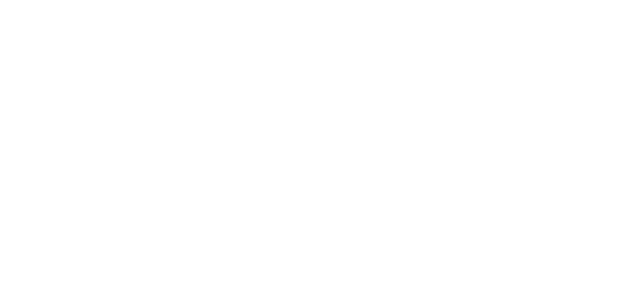
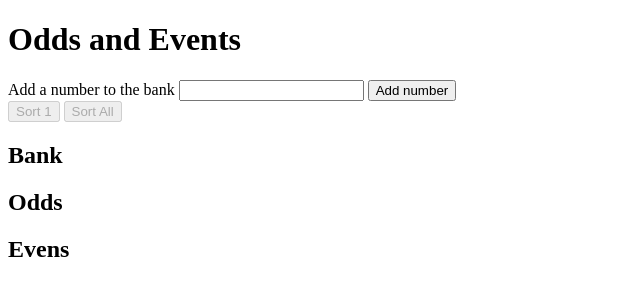
Before and after one commit to rmhockey10/block17Unit2.OddsAndEvents, a plain HTML site: page index.html in a window 1280 px wide. Shown: the whole page, without its empty margins (0-640 px from the left). Drawn offline with Linux system fonts and the light colour scheme.

Commit message:
uploading files

```diff
--- a/index.js
+++ b/index.js
@@ -0,0 +1,137 @@
+// === State ===
+//What do we want in our State
+//-> What will a user be able to change?
+//-> What might be different for different users?
+let bank = [];
+const evens = [];
+const odds = [];
+
+function addNumberToBank(number) {
+  bank.push(number);
+  render();
+}
+
+function Sort1() {
+  if (bank.length > 0) {
+    const number = bank.shift();
+    if (number % 2 === 0) {
+      evens.push(number);
+    } else {
+      odds.push(number);
+    }
+
+    render();
+  }
+}
+
+function SortAll() {
+  if (bank.length > 0) {
+    for (i = 0; i <= bank.length; i = i + 1) {
+      console.log(bank[i]);
+      if (bank[i] % 2 === 0) {
+        evens.push(bank[i]);
+      } else {
+        odds.push(bank[i]);
+      }
+    }
+    bank = [];
+    render();
+  }
+}
+
+// === Component ===
+// Every component should line up with some idea of state
+function Bank() {
+  const $bank = document.createElement("p");
+  const $num = bank.join(", ");
+
+  $bank.innerText = $num;
+
+  return $bank;
+}
+
+function Odds() {
+  const $odds = document.createElement("p");
+  const $num = odds.join(", ");
+
+  $odds.innerText = $num;
+
+  return $odds;
+}
+
+function Evens() {
+  const $evens = document.createElement("p");
+  const $num = evens.join(", ");
+
+  $evens.innerText = $num;
+
+  return $evens;
+}
+
+function NumberForm() {
+  const $numberForm = document.createElement("form");
+  $numberForm.innerHTML = `
+    <label>
+     Add a number to the bank
+     <input name="userNumber" type="number"/>
+   </label>
+   <button>Add number</button>
+   `;
+
+  $numberForm.addEventListener("submit", (event) => {
+    event.preventDefault();
+
+    const formData = new FormData($numberForm);
+    const userInput = formData.get("userNumber");
+    addNumberToBank(userInput);
+  });
+
+  return $numberForm;
+}
+
+function Sort1Form() {
+  const $sort1Form = document.createElement("button");
+  $sort1Form.innerText = "Sort 1";
+  $sort1Form.disabled = bank.length === 0;
+  $sort1Form.addEventListener("click", (event) => {
+    Sort1();
+  });
+
+  return $sort1Form;
+}
+
+function SortAllForm() {
+  const $sortAllForm = document.createElement("button");
+  $sortAllForm.innerText = "Sort All";
+  $sortAllForm.disabled = bank.length === 0;
+  $sortAllForm.addEventListener("click", (event) => {
+    SortAll();
+  });
+
+  return $sortAllForm;
+}
+
+// === Render ===
+function render() {
+  const $app = document.querySelector("#app");
+  $app.innerHTML = `
+     <h1>Odds and Events</h1>
+    <NumberForm></NumberForm>
+    <Sort_1></Sort_1>
+    <SortAll></SortAll>
+    <h2>Bank</h2>
+    <Bank></Bank>
+    <h2>Odds</h2>
+    <Odds></Odds>
+    <h2>Evens</h2>
+    <Evens></Evens>
+    `;
+  document.querySelector("NumberForm").replaceWith(NumberForm());
+  document.querySelector("Sort_1").replaceWith(Sort1Form());
+  document.querySelector("SortAll").replaceWith(SortAllForm());
+  document.querySelector("Bank").replaceWith(Bank());
+  document.querySelector("Odds").replaceWith(Odds());
+  document.querySelector("Evens").replaceWith(Evens());
+}
+
+render();
```
Also changed, not shown: index.html (line endings or trailing spaces).
